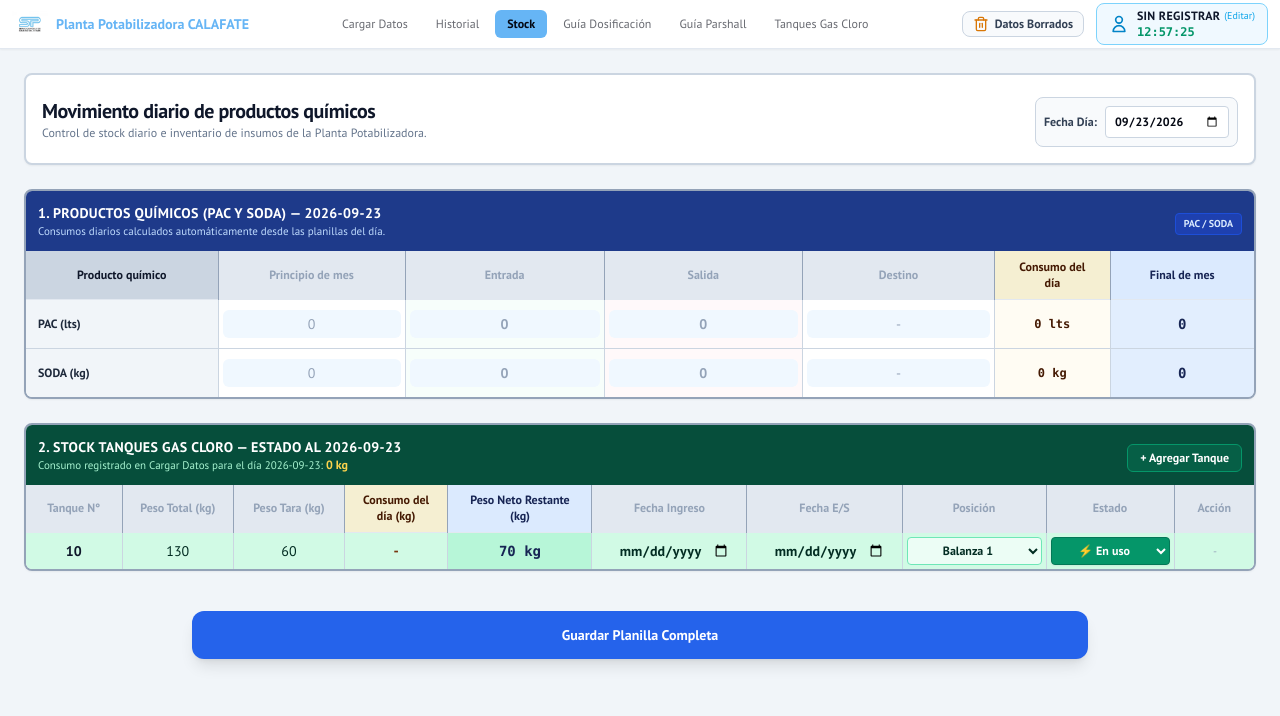
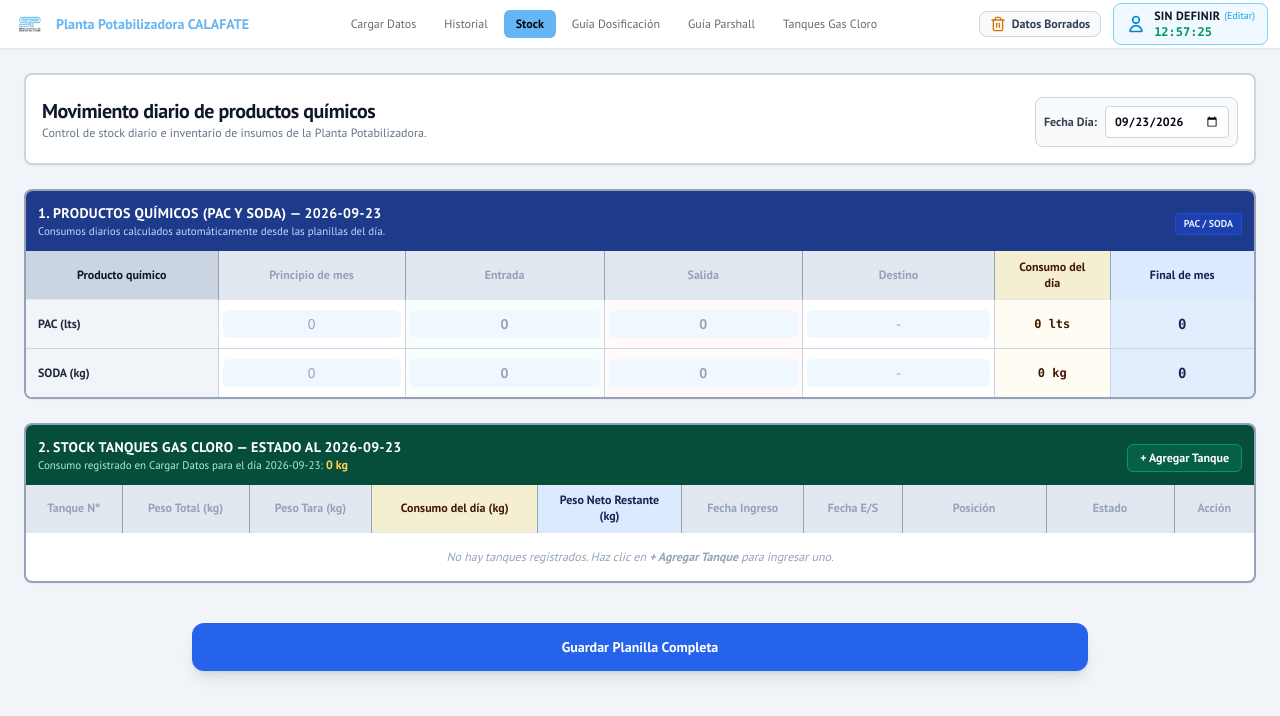
Before and after one commit to felipieroni/spseplanilla, a Next.js app: page /stock in a window 1280 px wide. Shown: the top 716 px of the page. Built offline with nearby package versions, Linux system fonts and the light colour scheme.

Commit message:
cambio stock

```diff
--- a/src/app/stock/page.tsx
+++ b/src/app/stock/page.tsx
@@ -39,7 +39,9 @@ interface RegistroStockDiario {
   ultimaModificacion?: string;
 }
 
-// CONVERTIDOR ROBUSTO Y SEGURO DE NÚMEROS
+// FACTOR DE CONCENTRACIÓN DE SODA AL 5% EN TANQUE
+const SODA_PV = 0.05;
+
 const parseVal = (val: any): number => {
   if (val === undefined || val === null || val === '') return 0;
   if (typeof val === 'number') return isNaN(val) ? 0 : val;
@@ -56,7 +58,6 @@ const parseVal = (val: any): number => {
   return isNaN(num) ? 0 : num;
 };
 
-// HOMOLOGADOR UNIVERSAL Y SEGURO DE FECHAS (YYYY-MM-DD)
 const normalizarFecha = (f: any): string => {
   if (!f) return '';
   const str = String(f).trim();
@@ -90,10 +91,8 @@ export default function StockPage() {
   const { esGestorGeneral } = useOperador();
   const [isMounted, setIsMounted] = useState(false);
 
-  // FECHA Y REGISTRO DIARIO
   const [fecha, setFecha] = useState('');
 
-  // PAC Y SODA
   const [pacPrincipio, setPacPrincipio] = useState('');
   const [pacEntrada, setPacEntrada] = useState('');
   const [pacSalida, setPacSalida] = useState('');
@@ -104,26 +103,13 @@ export default function StockPage() {
   const [sodaSalida, setSodaSalida] = useState('');
   const [sodaDestino, setSodaDestino] = useState('');
 
-  // ESTADOS MASTER Y DÍA
   const [tanques, setTanques] = useState<TanqueGasCloro[]>([]);
   const [historialPlanillas, setHistorialPlanillas] = useState<RegistroHistorialPlanilla[]>([]);
   const [historialStockMap, setHistorialStockMap] = useState<Record<string, RegistroStockDiario>>({});
 
-  const createTanqueInicial = (): TanqueGasCloro[] => [
-    {
-      id: '1',
-      tanqueNo: '10',
-      pesoTotal: '130',
-      pesoTara: '60',
-      fechaIngreso: '',
-      fechaES: '',
-      estado: 'EN_USO',
-      posicion: 'BALANZA_1',
-      eliminado: false,
-    },
-  ];
+  // ESTADO INICIAL COMPLETAMENTE VACÍO (SIN TANQUES PREDETERMINADOS)
+  const createTanqueInicial = (): TanqueGasCloro[] => [];
 
-  // REFRESCAR HISTORIAL DESDE LOCALSTORAGE
   const actualizarHistorialPlanillas = () => {
     const datosPlanillas = localStorage.getItem('historial_planillas');
     if (datosPlanillas) {
@@ -136,7 +122,6 @@ export default function StockPage() {
     }
   };
 
-  // CÁLCULO DE CONSUMOS DESDE PLANILLAS DIARIAS
   const consumosDiariosPlanillasMap = useMemo(() => {
     const mapCloroKg: Record<string, number> = {};
     const mapPacLts: Record<string, number> = {};
@@ -166,7 +151,7 @@ export default function StockPage() {
             }
 
             if (pMl > 0) pacLts += (pMl * 120) / 1000;
-            if (sMl > 0) sodaKg += (sMl * 120) / 1000;
+            if (sMl > 0) sodaKg += (sMl * 120 * SODA_PV) / 1000;
           });
         }
 
@@ -179,7 +164,6 @@ export default function StockPage() {
     return { mapCloroKg, mapPacLts, mapSodaKg };
   }, [historialPlanillas]);
 
-  // GUARDAR AUTOMÁTICO AL CAMBIAR DE DÍA
   const guardarEstadoActualPrevio = (fechaAguardar: string) => {
     if (!fechaAguardar) return;
     const fechaNorm = normalizarFecha(fechaAguardar);
@@ -205,7 +189,6 @@ export default function StockPage() {
     return nuevoMap;
   };
 
-  // CARGAR DATOS DE UNA FECHA ESPECÍFICA CON CONSERVACIÓN COMPLETA DE TANQUES
   const cargarDatosStockFecha = (fechaSel: string, mapStockActual: Record<string, RegistroStockDiario>) => {
     actualizarHistorialPlanillas();
     const fechaNormSel = normalizarFecha(fechaSel);
@@ -269,7 +252,7 @@ export default function StockPage() {
         if (datosMaster) {
           try {
             const parsed = JSON.parse(datosMaster);
-            if (Array.isArray(parsed) && parsed.length > 0) {
+            if (Array.isArray(parsed)) {
               setTanques(parsed);
             } else {
               setTanques(createTanqueInicial());
@@ -330,7 +313,6 @@ export default function StockPage() {
     cargarDatosStockFecha(nuevaFecha, mapaActualizado || historialStockMap);
   };
 
-  // ACCIÓN DE GUARDADO COMPLETO
   const guardarDatosDia = () => {
     if (!fecha) return;
     const fechaNorm = normalizarFecha(fecha);
@@ -343,7 +325,6 @@ export default function StockPage() {
     alert(`¡Planilla de stock para el día ${fechaNorm} guardada correctamente!`);
   };
 
-  // CAMBIOS EN TANQUES MEDIANTE ID
   const handleTanqueChange = (id: string, campo: keyof TanqueGasCloro, valor: any) => {
     let nuevosTanques = [...tanques];
     const index = nuevosTanques.findIndex((t) => t.id === id);
@@ -390,8 +371,8 @@ export default function StockPage() {
       {
         id: Date.now().toString(),
         tanqueNo: '',
-        pesoTotal: '130',
-        pesoTara: '60',
+        pesoTotal: '0',
+        pesoTara: '0',
         fechaIngreso: '',
         fechaES: '',
         estado: 'EN_ESPERA' as const,
@@ -403,15 +384,8 @@ export default function StockPage() {
     localStorage.setItem('stock_tanques_master_v8', JSON.stringify(nuevos));
   };
 
-  // OCULTAR TANQUE Y MOVER A DATOS BORRADOS (SOFT DELETE - SOLO GESTOR GENERAL)
   const eliminarTanque = (id: string) => {
     if (!esGestorGeneral) return;
-
-    const tanquesActivos = tanques.filter((t) => !t.eliminado);
-    if (tanquesActivos.length <= 1) {
-      alert('Debe permanecer al menos un tanque activo en el stock.');
-      return;
-    }
 
     const confirmar = window.confirm('¿Deseas mover este tanque a Datos Borrados?');
     if (!confirmar) return;
@@ -667,7 +641,8 @@ export default function StockPage() {
             </TableHeader>
 
             <TableBody>
-              {tanquesActivos.map((tanque) => {
+              {tanquesActivos.length > 0 ? (
+                tanquesActivos.map((tanque) => {
                   const pTotal = parseVal(tanque.pesoTotal);
                   const pTara = parseVal(tanque.pesoTara);
                   const netoInicial = Math.max(0, pTotal - pTara);
@@ -676,7 +651,6 @@ export default function StockPage() {
                   const consumoDia = esEnUso ? consumoCloroHoy : 0;
                   const netoRestante = Math.max(0, netoInicial - consumoDia);
 
-                // VERIFICAR DISPONIBILIDAD DE BALANZAS
                   const b1Ocupada = tanquesActivos.some((t) => t.id !== tanque.id && t.posicion === 'BALANZA_1');
                   const b2Ocupada = tanquesActivos.some((t) => t.id !== tanque.id && t.posicion === 'BALANZA_2');
 
@@ -690,7 +664,6 @@ export default function StockPage() {
                       }`}
                     >
 
-                    {/* 1. TANQUE N° */}
                       <TableCell className="p-1 border-r border-slate-300">
                         <Input
                           type="text"
@@ -701,7 +674,6 @@ export default function StockPage() {
                         />
                       </TableCell>
 
-                    {/* 2. PESO TOTAL */}
                       <TableCell className="p-1 border-r border-slate-300">
                         <Input
                           type="text"
@@ -712,7 +684,6 @@ export default function StockPage() {
                         />
                       </TableCell>
 
-                    {/* 3. PESO TARA */}
                       <TableCell className="p-1 border-r border-slate-300">
                         <Input
                           type="text"
@@ -723,17 +694,14 @@ export default function StockPage() {
                         />
                       </TableCell>
 
-                    {/* 4. CONSUMO DEL DÍA */}
                       <TableCell className={`p-1 border-r border-slate-300 font-mono font-bold ${esEnUso ? 'text-amber-900 bg-transparent' : 'text-amber-950 bg-amber-50/60'}`}>
                         {consumoDia > 0 ? `${consumoDia.toLocaleString('es-AR', { maximumFractionDigits: 1 })} kg` : '-'}
                       </TableCell>
 
-                    {/* 5. PESO NETO RESTANTE */}
                       <TableCell className={`p-1 font-black text-blue-950 text-sm font-mono border-r border-slate-300 ${esEnUso ? 'bg-emerald-200/60' : 'bg-blue-100/90'}`}>
                         {netoRestante.toLocaleString('es-AR', { maximumFractionDigits: 1 })} kg
                       </TableCell>
 
-                    {/* 6. FECHA INGRESO */}
                       <TableCell className="p-1 border-r border-slate-300">
                         <Input
                           type="date"
@@ -743,7 +711,6 @@ export default function StockPage() {
                         />
                       </TableCell>
 
-                    {/* 7. FECHA E/S */}
                       <TableCell className="p-1 border-r border-slate-300">
                         <Input
                           type="date"
@@ -753,7 +720,6 @@ export default function StockPage() {
                         />
                       </TableCell>
 
-                    {/* 8. POSICIÓN (BALANZAS ÚNICAS) */}
                       <TableCell className="p-1 border-r border-slate-300">
                         <select
                           value={tanque.posicion}
@@ -777,7 +743,6 @@ export default function StockPage() {
                         </select>
                       </TableCell>
 
-                    {/* 9. ESTADO (EN USO / EN ESPERA) */}
                       <TableCell className="p-1 border-r border-slate-300">
                         <select
                           value={tanque.estado}
@@ -797,7 +762,6 @@ export default function StockPage() {
                         </select>
                       </TableCell>
 
-                    {/* 10. BORRAR FILA */}
                       <TableCell className="p-1 text-center">
                         {esGestorGeneral ? (
                           <Button
@@ -816,13 +780,19 @@ export default function StockPage() {
 
                     </TableRow>
                   );
-              })}
+                })
+              ) : (
+                <TableRow>
+                  <TableCell colSpan={10} className="p-4 text-center text-slate-400 italic">
+                    No hay tanques registrados. Haz clic en <strong>+ Agregar Tanque</strong> para ingresar uno.
+                  </TableCell>
+                </TableRow>
+              )}
             </TableBody>
           </Table>
         </CardContent>
       </Card>
 
-      {/* BOTÓN INFERIOR: GUARDAR PLANILLA COMPLETA */}
       <div className="w-full max-w-7xl mx-auto pt-4 flex justify-center">
         <Button
           onClick={guardarDatosDia}
--- a/src/context/operador-context.tsx
+++ b/src/context/operador-context.tsx
@@ -28,7 +28,7 @@ const OperadorContext = createContext<OperadorContextType | undefined>(undefined
 export function OperadorProvider({ children }: { children: ReactNode }) {
   const [turnoActivo, setTurnoActivo] = useState('06:00 a 12:00');
 
-  // Estado inicial vacío para que en navegadores nuevos figure "SIN REGISTRAR" por defecto
+  // Estado inicial vacío para que en navegadores nuevos figure "SIN DEFINIR"
   const [operadoresTurnos, setOperadoresTurnos] = useState<Record<string, string>>({});
 
   const [horaActualSistema, setHoraActualSistema] = useState('');
@@ -84,6 +84,12 @@ export function OperadorProvider({ children }: { children: ReactNode }) {
     if (opActual.trim().toUpperCase() === 'GESTOR GENERAL') {
       setTipoRol('GESTOR');
       setNombreOperadorInput('');
+    } else if (
+      opActual.trim().toUpperCase() === 'SIN DEFINIR' ||
+      opActual.trim().toUpperCase() === 'SIN REGISTRAR'
+    ) {
+      setTipoRol('OPERADOR');
+      setNombreOperadorInput('');
     } else {
       setTipoRol('OPERADOR');
       setNombreOperadorInput(opActual);
@@ -108,10 +114,9 @@ export function OperadorProvider({ children }: { children: ReactNode }) {
       }));
     } else {
       const nombreLimpio = nombreOperadorInput.trim().toUpperCase();
-      if (!nombreLimpio) return;
       setOperadoresTurnos((prev) => ({
         ...prev,
-        [turnoSeleccionadoTemp]: nombreLimpio,
+        [turnoSeleccionadoTemp]: nombreLimpio || 'SIN DEFINIR',
       }));
     }
 
@@ -121,7 +126,8 @@ export function OperadorProvider({ children }: { children: ReactNode }) {
     setErrorPassword('');
   };
 
-  const operadorActual = operadoresTurnos[turnoActivo] || 'SIN REGISTRAR';
+  // Si no hay operador asignado al turno activo, retorna "SIN DEFINIR"
+  const operadorActual = operadoresTurnos[turnoActivo] || 'SIN DEFINIR';
   const esGestorGeneral = operadorActual.trim().toUpperCase() === 'GESTOR GENERAL';
 
   return (
@@ -236,7 +242,7 @@ export function OperadorProvider({ children }: { children: ReactNode }) {
             </Button>
             <Button
               onClick={guardarOperador}
-              disabled={tipoRol === 'OPERADOR' ? !nombreOperadorInput.trim() : !passwordInput.trim()}
+              disabled={tipoRol === 'OPERADOR' ? false : !passwordInput.trim()}
               className="bg-blue-700 hover:bg-blue-800 text-xs text-white h-8 font-bold gap-1"
             >
               {tipoRol === 'GESTOR' && <ShieldCheck className="w-3.5 h-3.5 text-amber-300" />}
```
Also changed, not shown: src/app/page.tsx (+12 -6 lines). Lines whose indentation alone changed are shown as unchanged.
